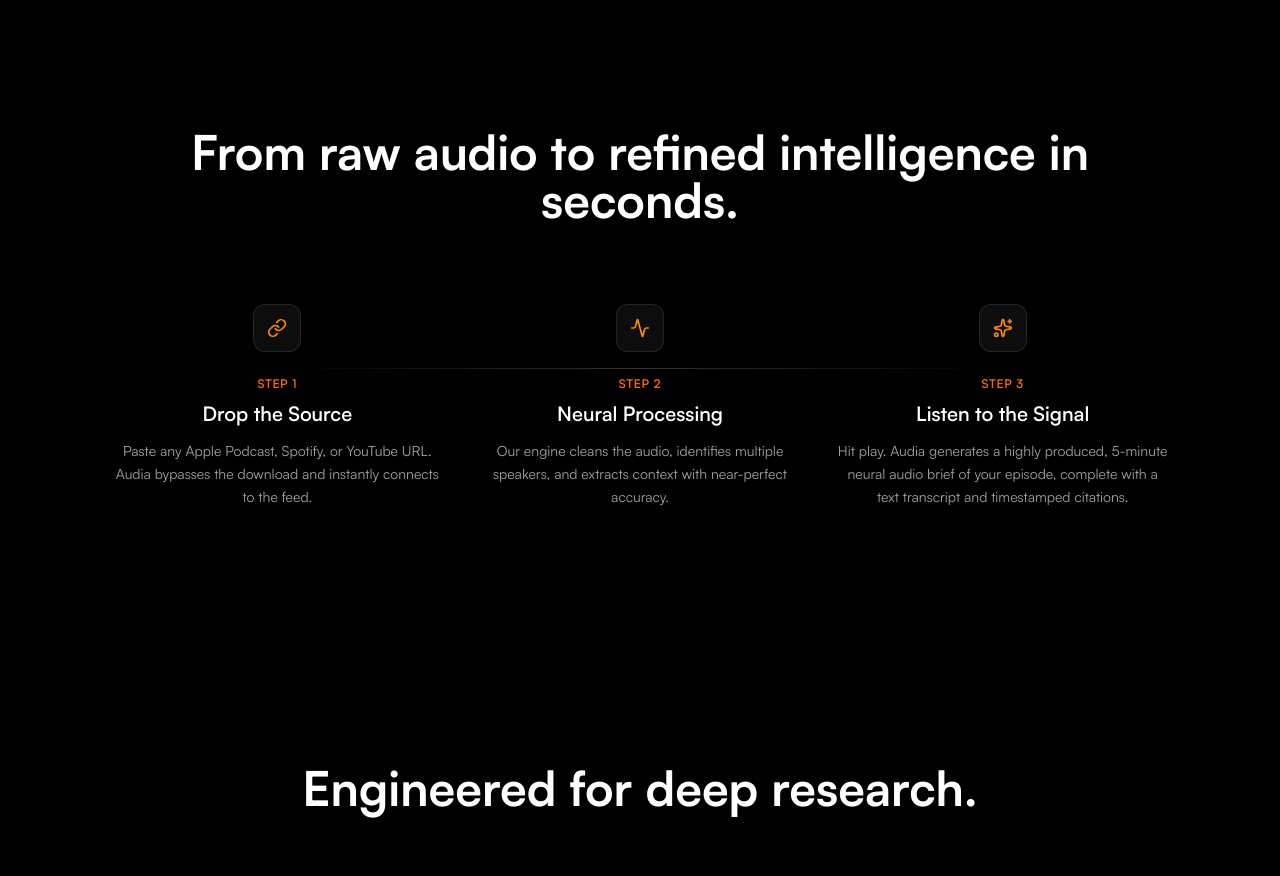
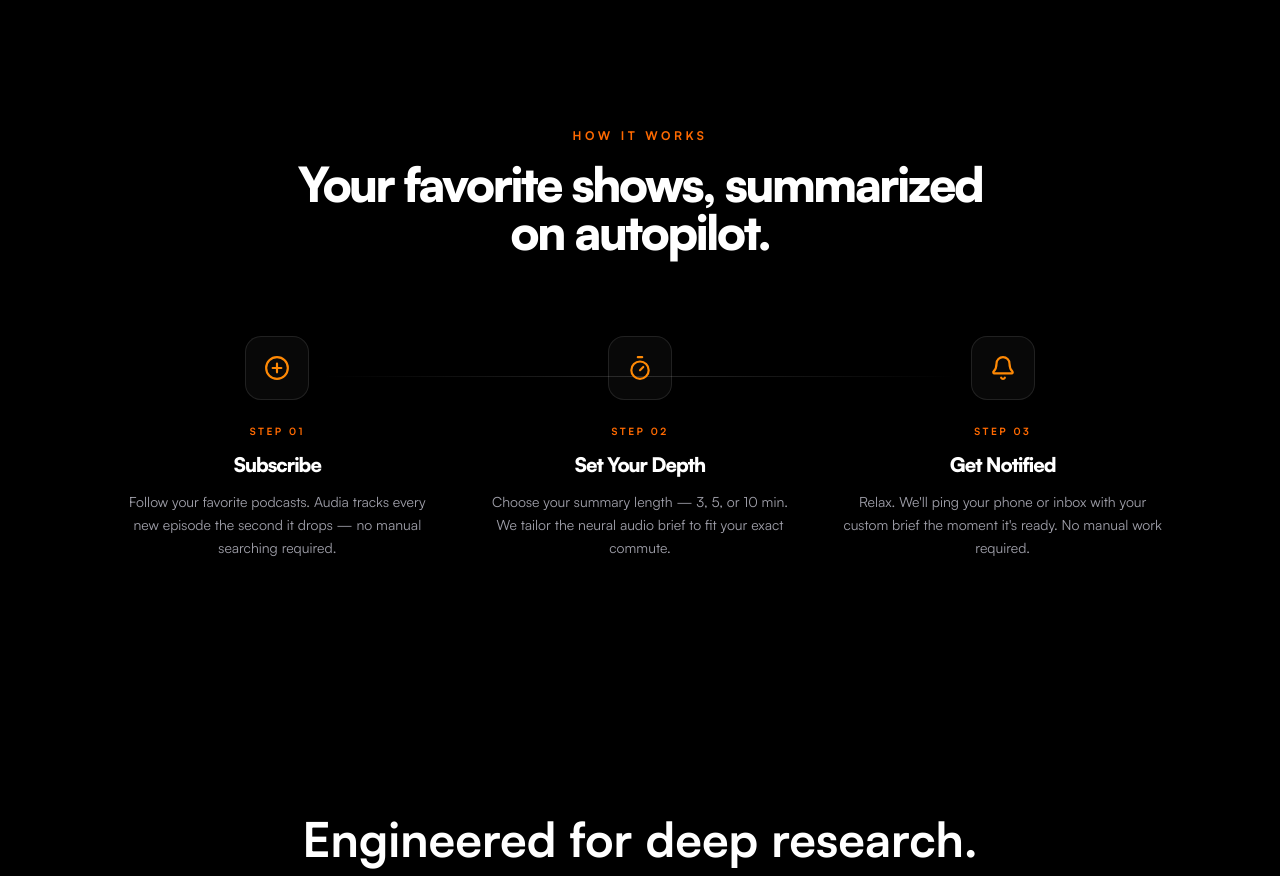
Before and after one commit to devon-gif/Audia, a Next.js app: page / in a window 1280 px wide. Shown: the part 4020-4896 px from the top of the page. Built offline with nearby package versions, Linux system fonts and the light colour scheme.

Commit message:
Update page.tsx

```diff
--- a/app/page.tsx
+++ b/app/page.tsx
@@ -7,7 +7,7 @@ import {
   Search, Mic, Layout, Share2, ArrowRight, Play, Pause,
   FileText, ArrowLeft, Download, Zap, Headphones, Shield, Sparkles, Star, Check,
   Clock, Volume2, Lock, User, Users, HelpCircle, Activity, Speaker, Crown, SkipBack, SkipForward,
-  Link as LinkIcon, Globe, Quote
+  Link as LinkIcon, Globe, Quote, Bell, Timer, PlusCircle
 } from "lucide-react";
 import Link from "next/link";
 import LibraryView from "./components/LibraryView";
@@ -888,52 +888,55 @@ export default function LandingPage() {
         <section id="features" className="py-32 bg-black relative">
           <div className="max-w-6xl mx-auto px-6 md:px-12">
             <div className="text-center mb-20">
-              <h2 className="text-4xl md:text-5xl font-bold text-white mb-4">
-                From raw audio to refined intelligence in seconds.
+              <span className="text-xs font-bold uppercase tracking-[0.3em] text-orange-500 mb-4 block">How It Works</span>
+              <h2 className="text-4xl md:text-5xl font-black tracking-tighter text-white">
+                Your favorite shows, summarized<br />on autopilot.
               </h2>
             </div>
 
-            {/* Steps Grid with connecting line */}
+            {/* Steps Grid */}
             <div className="relative">
               {/* Connecting line */}
-              <div className="hidden md:block absolute top-16 left-[16.67%] right-[16.67%] h-px bg-gradient-to-r from-transparent via-white/20 to-transparent"></div>
+              <div className="hidden md:block absolute top-10 left-[20%] right-[20%] h-px bg-gradient-to-r from-transparent via-white/15 to-transparent" />
 
               <div className="grid grid-cols-1 md:grid-cols-3 gap-12 md:gap-8">
-                {/* Step 1 */}
-                <div className="text-center relative">
-                  <div className="w-12 h-12 bg-white/[0.05] border border-white/10 rounded-xl flex items-center justify-center mx-auto mb-6 relative z-10">
-                    <LinkIcon size={20} className="text-orange-400" />
+
+                {/* Step 1 — Subscribe */}
+                <div className="text-center relative group">
+                  <div className="w-16 h-16 bg-white/[0.03] border border-white/10 rounded-2xl flex items-center justify-center mx-auto mb-6 relative z-10 group-hover:border-orange-500/40 group-hover:bg-orange-500/5 transition-all duration-300">
+                    <PlusCircle size={26} className="text-orange-400" />
                   </div>
-                  <div className="text-xs text-orange-500 font-semibold uppercase tracking-wider mb-2">Step 1</div>
-                  <h3 className="text-xl font-semibold text-white mb-3">Drop the Source</h3>
-                  <p className="text-zinc-400 text-sm leading-relaxed">
-                    Paste any Apple Podcast, Spotify, or YouTube URL. Audia bypasses the download and instantly connects to the feed.
+                  <div className="text-[10px] text-orange-500 font-bold uppercase tracking-[0.25em] mb-3">Step 01</div>
+                  <h3 className="text-xl font-black tracking-tighter text-white mb-3">Subscribe</h3>
+                  <p className="text-zinc-400 text-sm leading-relaxed max-w-xs mx-auto">
+                    Follow your favorite podcasts. Audia tracks every new episode the second it drops — no manual searching required.
                   </p>
                 </div>
 
-                {/* Step 2 */}
-                <div className="text-center relative">
-                  <div className="w-12 h-12 bg-white/[0.05] border border-white/10 rounded-xl flex items-center justify-center mx-auto mb-6 relative z-10">
-                    <Activity size={20} className="text-orange-400" />
+                {/* Step 2 — Set Your Depth */}
+                <div className="text-center relative group">
+                  <div className="w-16 h-16 bg-white/[0.03] border border-white/10 rounded-2xl flex items-center justify-center mx-auto mb-6 relative z-10 group-hover:border-orange-500/40 group-hover:bg-orange-500/5 transition-all duration-300">
+                    <Timer size={26} className="text-orange-400" />
                   </div>
-                  <div className="text-xs text-orange-500 font-semibold uppercase tracking-wider mb-2">Step 2</div>
-                  <h3 className="text-xl font-semibold text-white mb-3">Neural Processing</h3>
-                  <p className="text-zinc-400 text-sm leading-relaxed">
-                    Our engine cleans the audio, identifies multiple speakers, and extracts context with near-perfect accuracy.
+                  <div className="text-[10px] text-orange-500 font-bold uppercase tracking-[0.25em] mb-3">Step 02</div>
+                  <h3 className="text-xl font-black tracking-tighter text-white mb-3">Set Your Depth</h3>
+                  <p className="text-zinc-400 text-sm leading-relaxed max-w-xs mx-auto">
+                    Choose your summary length — 3, 5, or 10 min. We tailor the neural audio brief to fit your exact commute.
                   </p>
                 </div>
 
-                {/* Step 3 */}
-                <div className="text-center relative">
-                  <div className="w-12 h-12 bg-white/[0.05] border border-white/10 rounded-xl flex items-center justify-center mx-auto mb-6 relative z-10">
-                    <Sparkles size={20} className="text-orange-400" />
+                {/* Step 3 — Get Notified */}
+                <div className="text-center relative group">
+                  <div className="w-16 h-16 bg-white/[0.03] border border-white/10 rounded-2xl flex items-center justify-center mx-auto mb-6 relative z-10 group-hover:border-orange-500/40 group-hover:bg-orange-500/5 transition-all duration-300">
+                    <Bell size={26} className="text-orange-400" />
                   </div>
-                  <div className="text-xs text-orange-500 font-semibold uppercase tracking-wider mb-2">Step 3</div>
-                  <h3 className="text-xl font-semibold text-white mb-3">Listen to the Signal</h3>
-                  <p className="text-zinc-400 text-sm leading-relaxed">
-                    Hit play. Audia generates a highly produced, 5-minute neural audio brief of your episode, complete with a text transcript and timestamped citations.
+                  <div className="text-[10px] text-orange-500 font-bold uppercase tracking-[0.25em] mb-3">Step 03</div>
+                  <h3 className="text-xl font-black tracking-tighter text-white mb-3">Get Notified</h3>
+                  <p className="text-zinc-400 text-sm leading-relaxed max-w-xs mx-auto">
+                    Relax. We&apos;ll ping your phone or inbox with your custom brief the moment it&apos;s ready. No manual work required.
                   </p>
                 </div>
+
               </div>
             </div>
           </div>
```
